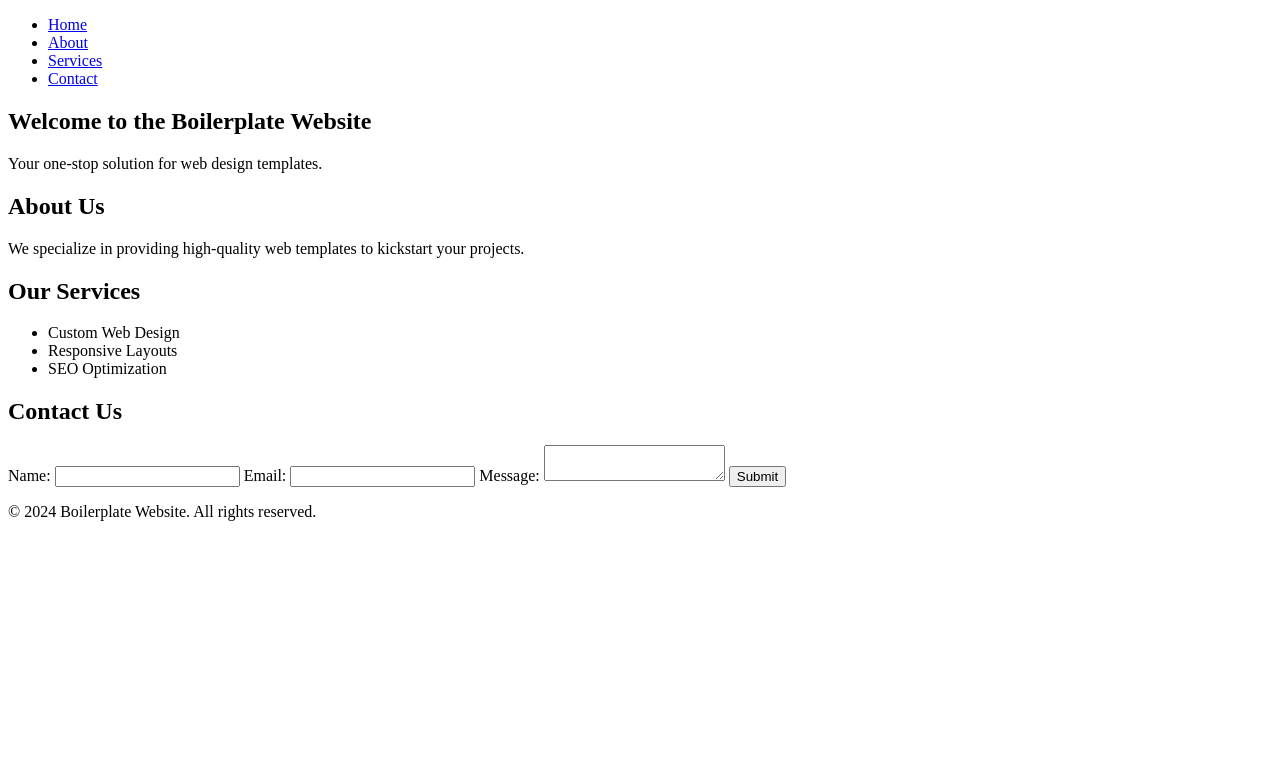
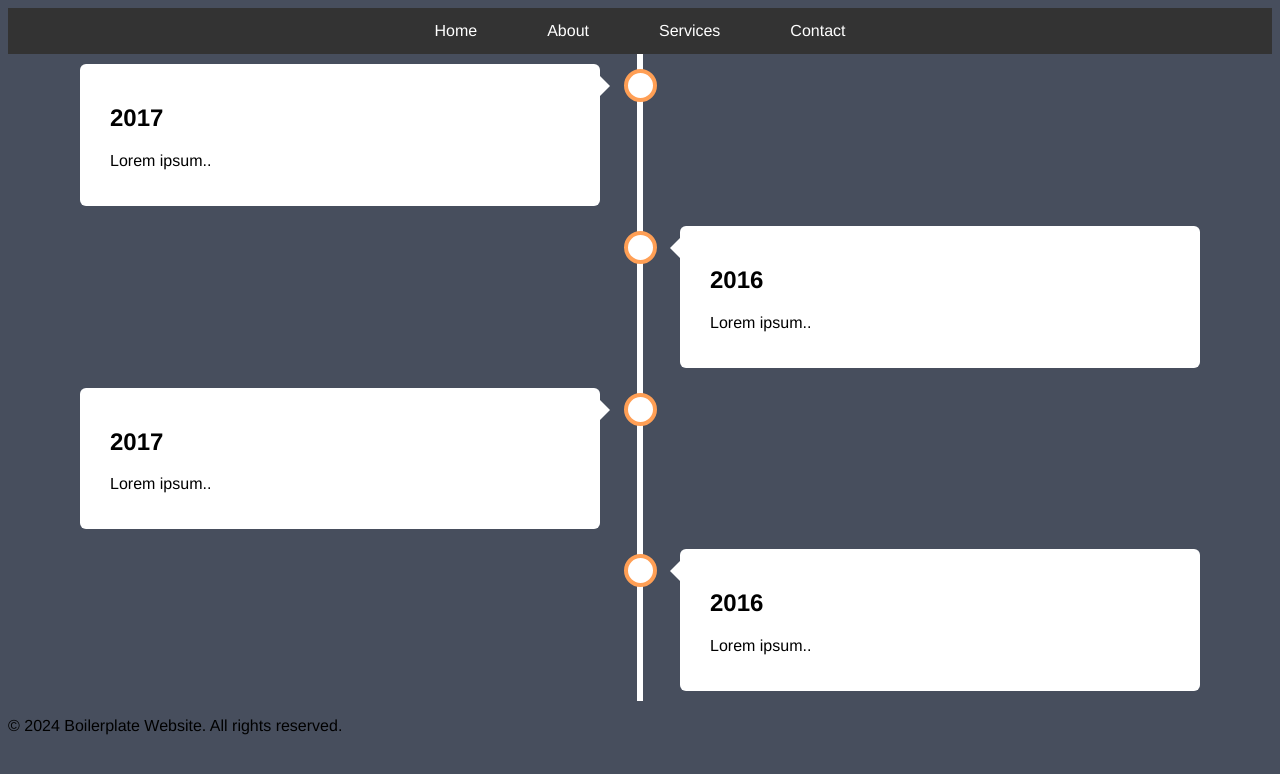
Before and after one commit to Junie-U/E125Final, a plain HTML site: page index.html in a window 1280 px wide. Drawn offline with Linux system fonts and the light colour scheme; a script that the page names is missing.

Commit message:
KSNJDNSDS

```diff
--- a/index.html
+++ b/index.html
@@ -9,50 +9,43 @@
 <body>
     <header>
         <nav>
-            <ul>
-                <li><a href="#">Home</a></li>
-                <li><a href="#about">About</a></li>
-                <li><a href="#services">Services</a></li>
-                <li><a href="#contact">Contact</a></li>
+            <ul class="navbar">
+                <li><a href="index.html">Home</a></li>
+                <li><a href="about.html">About</a></li>
+                <li><a href="services.html">Services</a></li>
+                <li><a href="contact.html">Contact</a></li>
             </ul>
         </nav>
     </header>
 
     <main>
-        <section id="hero">
-            <h1>Welcome to the Boilerplate Website</h1>
-            <p>Your one-stop solution for web design templates.</p>
-        </section>
+        <div class="timeline">
+            <div class="container left">
+              <div class="content">
+                <h2>2017</h2>
+                <p>Lorem ipsum..</p>
+              </div>
+            </div>
+            <div class="container right">
+              <div class="content">
+                <h2>2016</h2>
+                <p>Lorem ipsum..</p>
+              </div>
+            </div>
+            <div class="container left">
+                <div class="content">
+                  <h2>2017</h2>
+                  <p>Lorem ipsum..</p>
+                </div>
+              </div>
+              <div class="container right">
+                <div class="content">
+                  <h2>2016</h2>
+                  <p>Lorem ipsum..</p>
+                </div>
+              </div>
+        </div>
 
-        <section id="about">
-            <h2>About Us</h2>
-            <p>We specialize in providing high-quality web templates to kickstart your projects.</p>
-        </section>
-
-        <section id="services">
-            <h2>Our Services</h2>
-            <ul>
-                <li>Custom Web Design</li>
-                <li>Responsive Layouts</li>
-                <li>SEO Optimization</li>
-            </ul>
-        </section>
-
-        <section id="contact">
-            <h2>Contact Us</h2>
-            <form>
-                <label for="name">Name:</label>
-                <input type="text" id="name" name="name" required>
-
-                <label for="email">Email:</label>
-                <input type="email" id="email" name="email" required>
-
-                <label for="message">Message:</label>
-                <textarea id="message" name="message" required></textarea>
-
-                <button type="submit">Submit</button>
-            </form>
-        </section>
     </main>
 
     <footer>
--- /dev/null
+++ b/styles.css
@@ -0,0 +1,161 @@
+.navbar {
+    list-style-type: none;
+    margin: 0;
+    padding: 0;
+    display: flex;
+    justify-content: center;
+    background-color: #333;
+}
+
+.navbar li {
+    margin: 0 15px;
+}
+
+.navbar a {
+    text-decoration: none;
+    color: white;
+    padding: 14px 20px;
+    display: block;
+    text-align: center;
+}
+
+.navbar a:hover {
+    background-color: #575757;
+    color: white;
+}
+
+
+* {
+    box-sizing: border-box;
+  }
+
+  /* Set a background color */
+  body {
+    background-color: #474e5d;
+    font-family: Helvetica, sans-serif;
+  }
+
+  /* The actual timeline (the vertical ruler) */
+  .timeline {
+    position: relative;
+    max-width: 1200px;
+    margin: 0 auto;
+  }
+
+  /* The actual timeline (the vertical ruler) */
+  .timeline::after {
+    content: '';
+    position: absolute;
+    width: 6px;
+    background-color: white;
+    top: 0;
+    bottom: 0;
+    left: 50%;
+    margin-left: -3px;
+  }
+
+  /* Container around content */
+  .container {
+    padding: 10px 40px;
+    position: relative;
+    background-color: inherit;
+    width: 50%;
+  }
+
+  /* The circles on the timeline */
+  .container::after {
+    content: '';
+    position: absolute;
+    width: 25px;
+    height: 25px;
+    right: -17px;
+    background-color: white;
+    border: 4px solid #FF9F55;
+    top: 15px;
+    border-radius: 50%;
+    z-index: 1;
+  }
+
+  /* Place the container to the left */
+  .left {
+    left: 0;
+  }
+
+  /* Place the container to the right */
+  .right {
+    left: 50%;
+  }
+
+  /* Add arrows to the left container (pointing right) */
+  .left::before {
+    content: " ";
+    height: 0;
+    position: absolute;
+    top: 22px;
+    width: 0;
+    z-index: 1;
+    right: 30px;
+    border: medium solid white;
+    border-width: 10px 0 10px 10px;
+    border-color: transparent transparent transparent white;
+  }
+
+  /* Add arrows to the right container (pointing left) */
+  .right::before {
+    content: " ";
+    height: 0;
+    position: absolute;
+    top: 22px;
+    width: 0;
+    z-index: 1;
+    left: 30px;
+    border: medium solid white;
+    border-width: 10px 10px 10px 0;
+    border-color: transparent white transparent transparent;
+  }
+
+  /* Fix the circle for containers on the right side */
+  .right::after {
+    left: -16px;
+  }
+
+  /* The actual content */
+  .content {
+    padding: 20px 30px;
+    background-color: white;
+    position: relative;
+    border-radius: 6px;
+  }
+
+  /* Media queries - Responsive timeline on screens less than 600px wide */
+  @media screen and (max-width: 600px) {
+  /* Place the timelime to the left */
+    .timeline::after {
+      left: 31px;
+    }
+
+  /* Full-width containers */
+    .container {
+      width: 100%;
+      padding-left: 70px;
+      padding-right: 25px;
+    }
+
+  /* Make sure that all arrows are pointing leftwards */
+    .container::before {
+      left: 60px;
+      border: medium solid white;
+      border-width: 10px 10px 10px 0;
+      border-color: transparent white transparent transparent;
+    }
+
+  /* Make sure all circles are at the same spot */
+    .left::after, .right::after {
+      left: 15px;
+    }
+
+  /* Make all right containers behave like the left ones */
+    .right {
+      left: 0%;
+    }
+  }
```
Also changed, not shown: about.html (added, +70 -0 lines).
